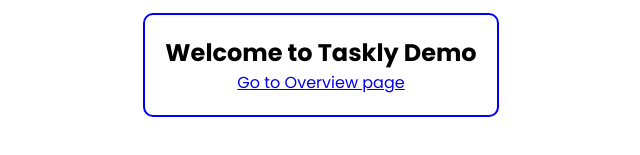
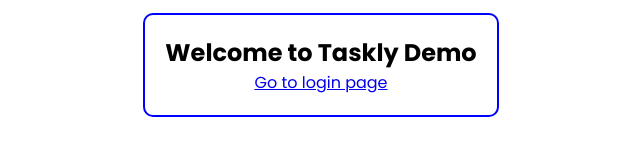
Before and after one commit to SenSlay/taskly-v2, a plain HTML site: page index.html in a window 1280 px wide. Shown: the part 335-490 px from the top of the page, 319-959 px from the left. Drawn offline with Linux system fonts and the light colour scheme.

Commit message:
Update index.html

```diff
--- a/index.html
+++ b/index.html
@@ -11,7 +11,7 @@
 <body>
   <div>
     <h1>Welcome to Taskly Demo</h1>
-    <a href="pages/overview.html">Go to Overview page</a>
+    <a href="pages/login.html">Go to login page</a>
   </div>
 </body>
 </html>
```
